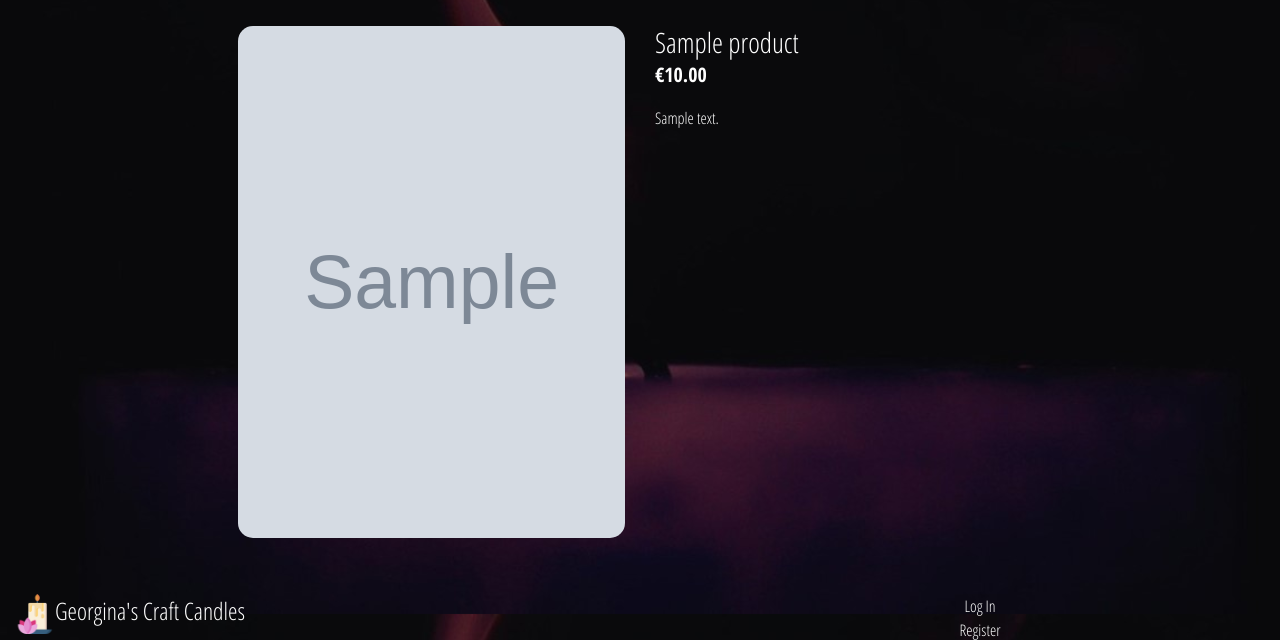
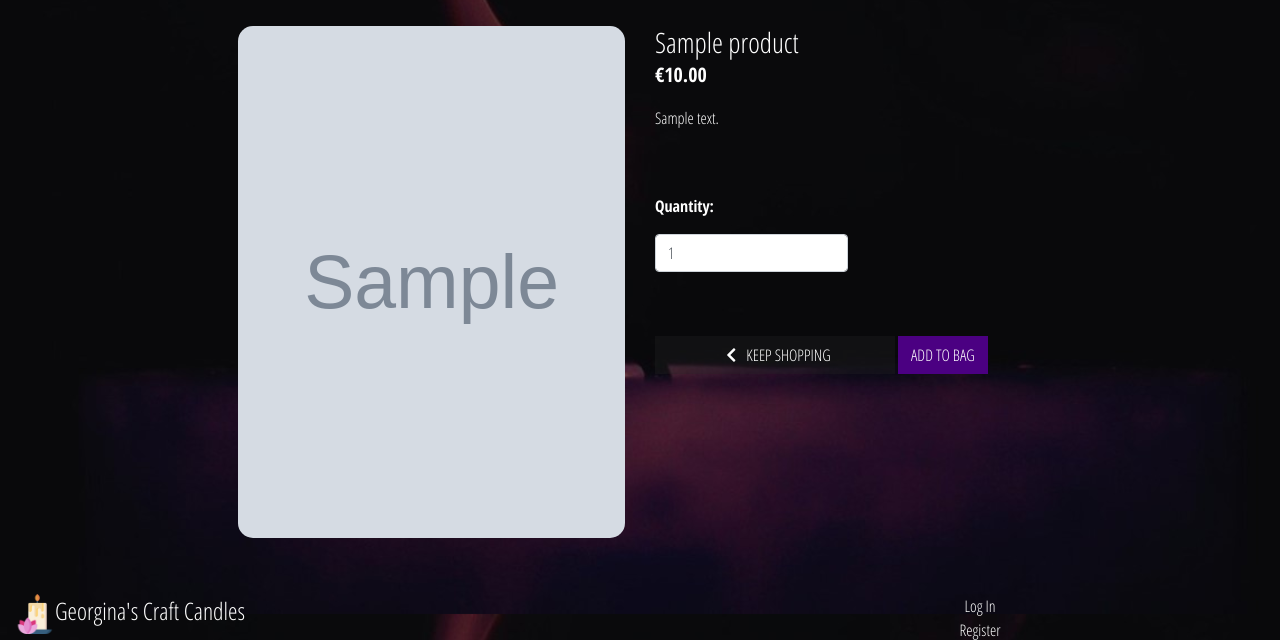
Before and after one commit to Adamsky94/Georginas_Craft_Candles, a Django app: page /products/1 in a window 1280 px wide. Shown: the part 186-826 px from the top of the page. Run offline with Django 3.2, Linux system fonts and the light colour scheme; tables that the repository leaves empty hold one stand-in row (values such as "Sample post"); grey boxes marked "Sample" are stand-in pictures; some libraries are stand-ins or nearby versions.

Commit message:
added add to bag functionality

```diff
--- /dev/null
+++ b/ginas_candles/bag/contexts.py
@@ -0,0 +1,22 @@
+from decimal import Decimal
+from django.conf import settings
+
+
+def bag_contents(request):
+
+    bag_items = []
+    total = 0
+    product_count = 0
+    delivery = 0
+
+    grand_total = delivery + total
+
+    context = {
+        'bag_items': bag_items,
+        'total': total,
+        'product_count': product_count,
+        'delivery': delivery,
+        'grand_total': grand_total,
+    }
+
+    return context
--- a/ginas_candles/bag/templates/bag/bag.html
+++ b/ginas_candles/bag/templates/bag/bag.html
@@ -15,7 +15,7 @@
         <div class="row">
             <div class="col">
                 <hr>
-                <h2 class="logo-font mb-4">Shopping Bag</h2>
+                <h2 class="logo-font mb-4">Your Shopping Bag</h2>
                 <hr>
             </div>
         </div>
--- a/ginas_candles/bag/urls.py
+++ b/ginas_candles/bag/urls.py
@@ -2,5 +2,6 @@ from django.urls import path
 from . import views
 
 urlpatterns = [
-    path('', views.view_bag, name='view_bag')
+    path('', views.view_bag, name='view_bag'),
+    path('add/<item_id>/', views.add_to_bag, name='add_to_bag'),
 ]
--- a/ginas_candles/ginas_candles/settings.py
+++ b/ginas_candles/ginas_candles/settings.py
@@ -75,6 +75,7 @@ TEMPLATES = [
                 'django.template.context_processors.request',
                 'django.contrib.auth.context_processors.auth',
                 'django.contrib.messages.context_processors.messages',
+                'bag.contexts.bag_contents',
             ],
         },
     },
@@ -159,3 +160,5 @@ STATICFILES_DIRS = (os.path.join(BASE_DIR, 'static'),)
 
 MEDIA_URL = '/media/'
 MEDIA_ROOT = os.path.join(BASE_DIR, 'media')
+
+STANDARD_DELIVERY_PERCENTAGE = 15
--- a/ginas_candles/products/templates/products/product-detail.html
+++ b/ginas_candles/products/templates/products/product-detail.html
@@ -27,6 +27,30 @@
                     <p class="lead mb-0 text-left font-weight-bold">€{{ product.price }}</p>
                     <p class="mt-3 text-justify">{{ product.description }}</p>
                 </div>
+                <form class="form" action="{% url 'add_to_bag' product.id %}" method="POST">
+                        {% csrf_token %}
+                        <div class="form-row">
+                            <div class="col-12">
+                                <p class="mt-3"><strong>Quantity:</strong></p>
+                                <div class="form-group w-50">
+                                    <div class="input-group">
+                                        <input class="form-control qty_input" type="number" name="quantity" value="1" min="1" max="20" data-item_id="{{ product.id }}" id="id_qty_{{ product.id }}">
+                                    </div>
+                                </div>
+                            </div>
+
+                            <div class="col-12">
+                                <a href="{% url 'products' %}" class="btn shop-now-button rounded-0 mt-5">
+                                    <span class="icon">
+                                        <i class="fas fa-chevron-left"></i>
+                                    </span>
+                                    <span class="text-uppercase">Keep Shopping</span>
+                                </a>
+                                <input type="submit" class="btn btn-black btn-indigo rounded-0 text-uppercase mt-5" value="Add to Bag">
+                            </div>
+                            <input type="hidden" name="redirect_url" value="{{ request.path }}">
+                        </div>
+                    </form>
             </div>
         </div>
     </div>
--- a/ginas_candles/static/css/base.css
+++ b/ginas_candles/static/css/base.css
@@ -85,6 +85,10 @@ span.small a {
 .btn-black {
     background: black;
     color: white;
+}
+
+.btn-indigo {
+    background-color: indigo;
 }
 
 .btn-outline-black {
```
Also changed, not shown: ginas_candles/bag/views.py (+18 -1 lines).
